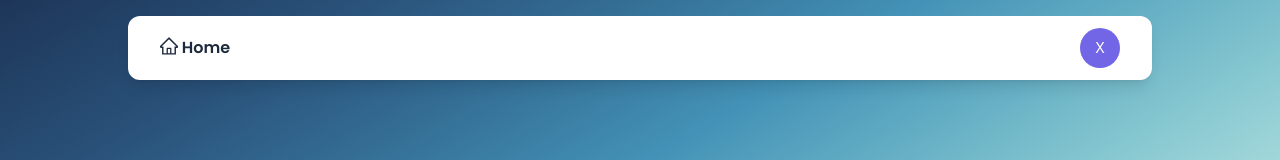
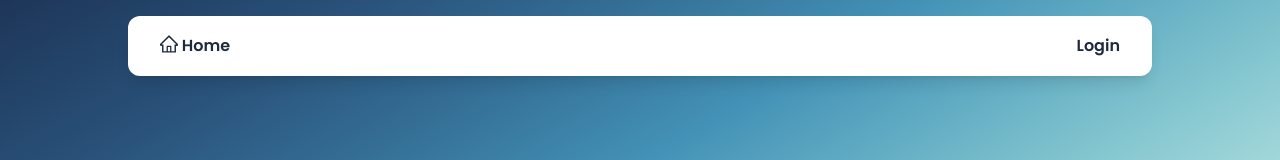
Before and after one commit to RealBI-SaaS/realbi-frontend, a React (Vite) app: page /home in a window 1280 px wide. Shown: the top 160 px of the page. Built offline with nearby package versions, Linux system fonts and the light colour scheme.

Commit message:
controled nav

```diff
--- a/src/components/Nav.jsx
+++ b/src/components/Nav.jsx
@@ -16,6 +16,7 @@ function Nav() {
                 <button onClick={() => {navigate('/home')}} className="mr-4 block cursor-pointer py-1.5 text-base text-slate-800 font-semibold">
                      <HomeOutlined className="text-lg"/> Home
                 </button>
+                    {user && (
                         <Avatar
                         style={{ backgroundColor: '#7265e6', verticalAlign: 'middle' }}
                         size="large"
@@ -24,6 +25,13 @@ function Nav() {
                     >
                         {userInitial}
                     </Avatar>
+                    )   }
+                    {!user && (
+                        <button onClick={() => navigate('/login')} className="mr-4 block cursor-pointer py-1.5 text-base text-slate-800 font-semibold">
+                            Login
+                        </button>
+                    )}
+
            </div>
         </nav>
     )
```
Lines whose indentation alone changed are shown as unchanged.
